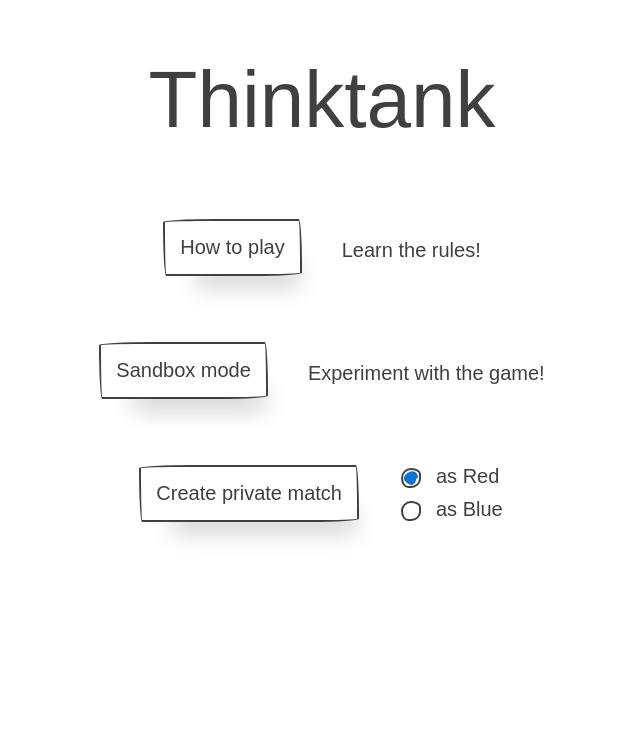
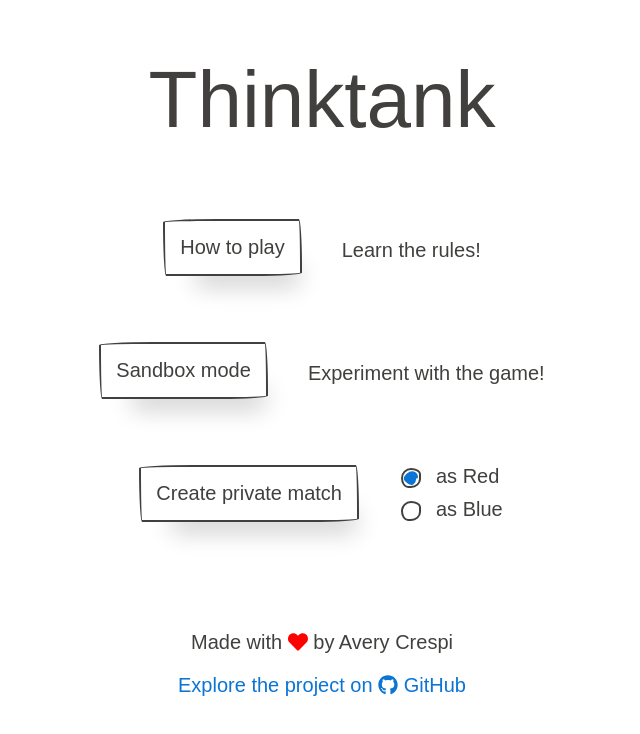
Before and after one commit to averycrespi/thinktank, a React (Create React App) app: page / in a window 1280 px wide. Shown: the top 734 px of the page, without its empty margins (318-958 px from the left). Built offline with nearby package versions, Linux system fonts and the light colour scheme; no server answers; a web font is replaced by a local one; what boardgame.io would draw is missing.

Commit message:
Add GitHub link to Home
Closes #11

```diff
--- a/package.json
+++ b/package.json
@@ -15,6 +15,7 @@
   "private": true,
   "dependencies": {
     "@fortawesome/fontawesome-svg-core": "^1.2.29",
+    "@fortawesome/free-brands-svg-icons": "^5.13.1",
     "@fortawesome/free-regular-svg-icons": "^5.13.1",
     "@fortawesome/free-solid-svg-icons": "^5.13.1",
     "@fortawesome/react-fontawesome": "^0.1.11",
--- /dev/null
+++ b/src/components/Home/Credits.tsx
@@ -0,0 +1,26 @@
+import { FontAwesomeIcon } from "@fortawesome/react-fontawesome";
+import React from "react";
+import { faGithub } from "@fortawesome/free-brands-svg-icons";
+import { faHeart } from "@fortawesome/free-solid-svg-icons";
+
+const repository = "https://github.com/averycrespi/thinktank";
+
+/** Show the project credits. */
+const Credits = () => (
+  <div className="row flex-center">
+    <div className="col" style={{ textAlign: "center" }}>
+      <p>
+        Made with{" "}
+        <span className="red">
+          <FontAwesomeIcon icon={faHeart} />
+        </span>{" "}
+        by Avery Crespi
+      </p>
+      <a href={repository} className="no-underline">
+        Explore the project on <FontAwesomeIcon icon={faGithub} /> GitHub
+      </a>
+    </div>
+  </div>
+);
+
+export default Credits;
--- a/src/components/Home/index.tsx
+++ b/src/components/Home/index.tsx
@@ -1,4 +1,5 @@
 import CreateMatch from "./CreateMatch";
+import Credits from "./Credits";
 import OpenHowToPlay from "./OpenHowToPlay";
 import OpenSandbox from "./OpenSandbox";
 import React from "react";
@@ -17,6 +18,7 @@
       <OpenHowToPlay />
       <OpenSandbox />
       <CreateMatch serverURL={serverURL} />
+      <Credits />
     </div>
   </div>
 );
```
Also changed, not shown: 1 other file (tests, documents, lock files or other folders).
